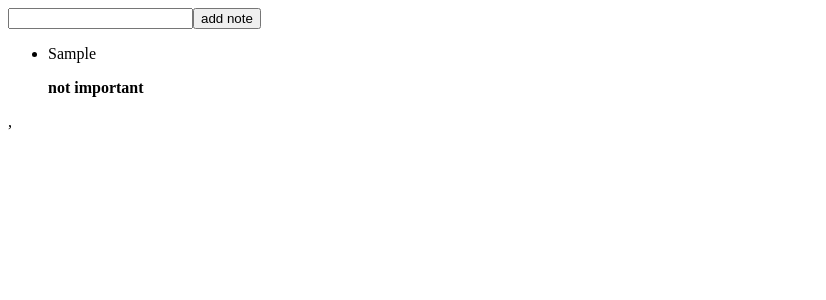
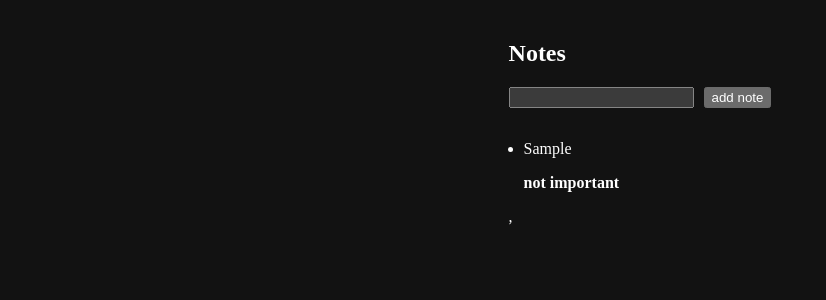
Before and after one commit to Federico-Villace/midu-bootcamp, a React (Create React App) app in the folder notes-app/: page / in a window 1280 px wide. Both pictures are taken after typing "Sample" into the empty fields and a click on the button "add note". Shown: the top 300 px of the page, without its empty margins (0-826 px from the left). Built offline with nearby package versions, Linux system fonts and the light colour scheme.

Commit message:
componetized Notes and added some styles

```diff
--- a/notes-app/src/App.js
+++ b/notes-app/src/App.js
@@ -1,32 +1,16 @@
-import { toggleImportanceOf } from "./reducers/noteReducer";
-import { useDispatch, useSelector } from "react-redux";
 import { AddNote } from "./components/AddNote";
+import { Notes } from "./components/Notes";
 
 export const App = () => {
-  const notes = useSelector((state) => state);
-  const dispatch = useDispatch();
-
-  const toggleImportant = (id) => {
-    dispatch(toggleImportanceOf(id));
-  };
-
   return (
     <div>
-      <AddNote />
-      <ul>
-        {notes.map((note) => {
-          return (
-            <li
-              style={{ cursor: "pointer" }}
-              key={note.id}
-              onClick={() => toggleImportant(note.id)}
-            >
-              <p>{note.content}</p>
-              <strong>{note.important ? "important" : "not important"}</strong>
-            </li>
-          );
-        })}
-      </ul>
+      <div>
+        <h2>Notes</h2>
+        <AddNote />
+      </div>
+      <div>
+        <Notes />
+      </div>
     </div>
   );
 };
--- a/notes-app/src/components/AddNote/index.jsx
+++ b/notes-app/src/components/AddNote/index.jsx
@@ -14,7 +14,7 @@ export const AddNote = () => {
 
   return (
     <form onSubmit={addNote}>
-      <input name="note" />
+      <input name="note" style={{ marginRight: "10px" }} />
       <button>add note</button>
     </form>
   );
--- /dev/null
+++ b/notes-app/src/components/Notes/index.jsx
@@ -0,0 +1,30 @@
+import { useDispatch, useSelector } from "react-redux";
+import { toggleImportanceOf } from "../../reducers/noteReducer";
+
+export const Notes = () => {
+  const notes = useSelector((state) => state);
+  const dispatch = useDispatch();
+
+  const toggleImportant = (id) => {
+    dispatch(toggleImportanceOf(id));
+  };
+
+  return (
+    <div>
+      <ul>
+        {notes.map((note) => {
+          return (
+            <li
+              style={{ cursor: "pointer" }}
+              key={note.id}
+              onClick={() => toggleImportant(note.id)}
+            >
+              <p>{note.content}</p>
+              <strong>{note.important ? "important" : "not important"}</strong>
+            </li>
+          );
+        })}
+      </ul>
+    </div>
+  );
+};
--- a/notes-app/src/index.js
+++ b/notes-app/src/index.js
@@ -4,6 +4,7 @@ import { App } from "./App";
 import { Provider } from "react-redux";
 import { noteReducer } from "./reducers/noteReducer";
 import { configureStore } from "@reduxjs/toolkit";
+import styles from "./styles/global.css";
 
 const store = configureStore({ reducer: noteReducer });
 
--- /dev/null
+++ b/notes-app/src/styles/global.css
@@ -0,0 +1,17 @@
+html {
+  color-scheme: dark;
+  display: flex;
+  justify-content: center;
+}
+
+div {
+  margin-top: 2em;
+}
+
+form {
+  display: flex;
+}
+
+ul {
+  padding-inline-start: 15px;
+}
```
